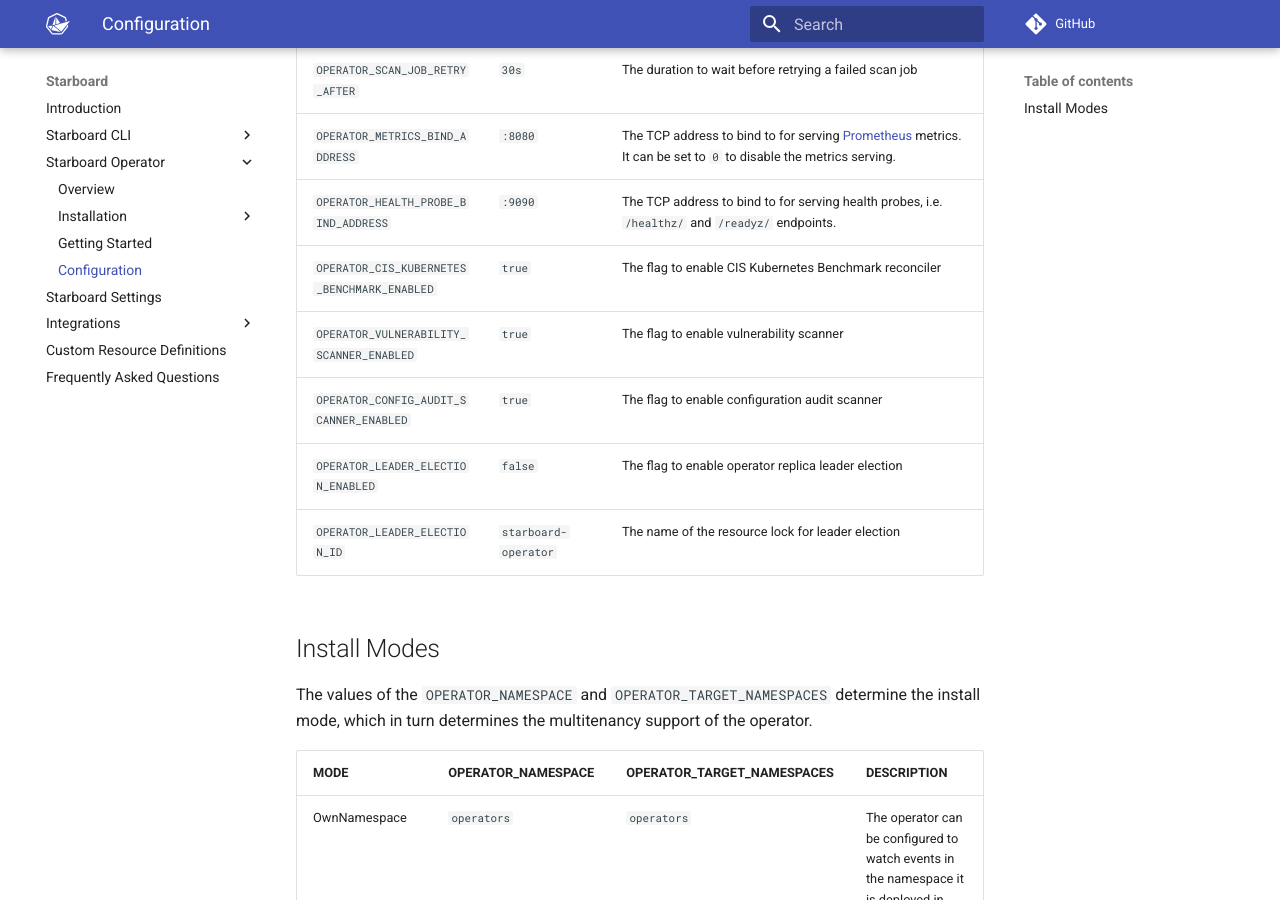
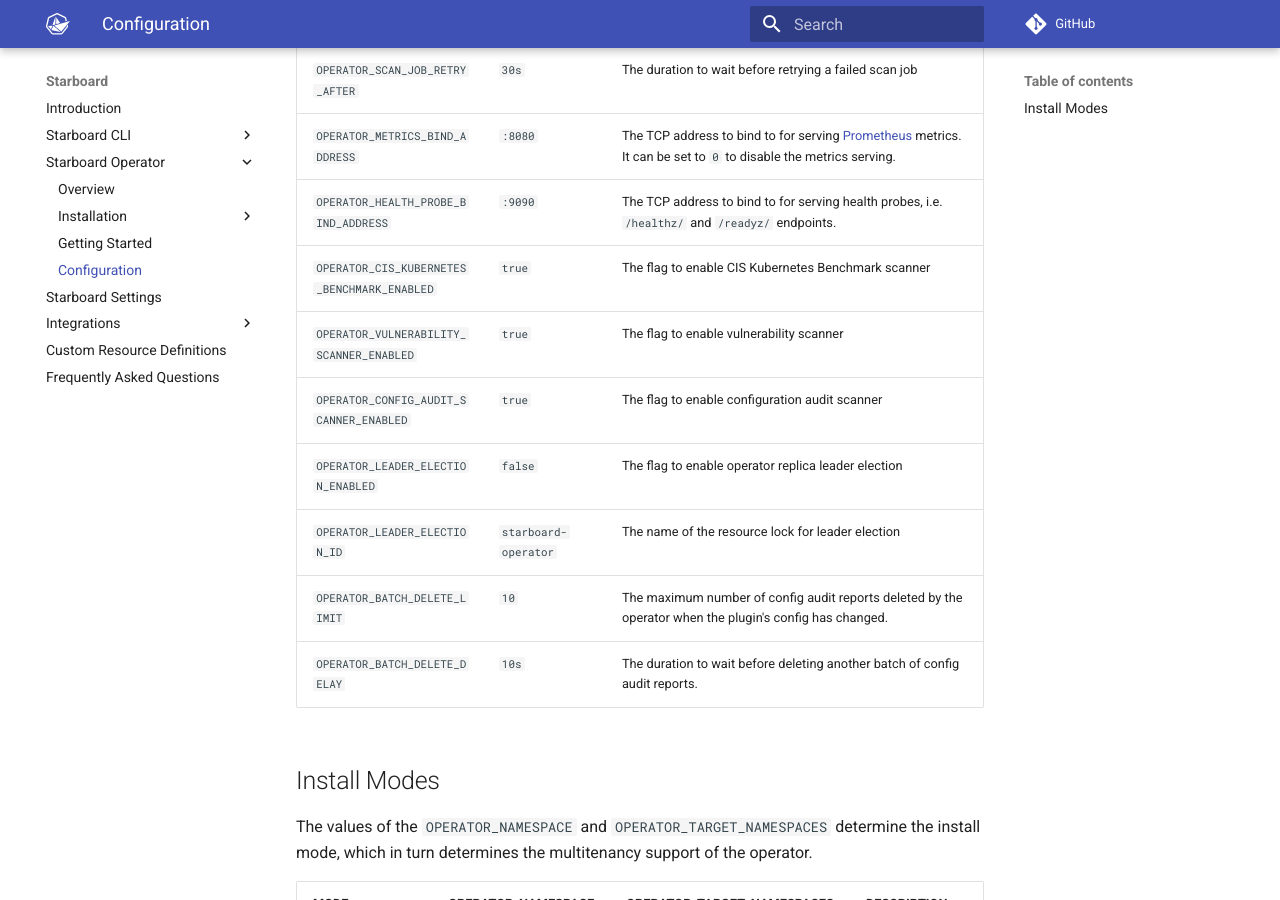
Before and after one commit to aquasecurity/starboard, an MkDocs documentation site: the page built from docs/operator/configuration.md, in a window 1280 px wide and 900 px high, scrolled down 615 px. Built offline with MkDocs 1.6.1 and Material for MkDocs 9.7.7, drawn with Linux system fonts in a browser that asks for light colours; comment, search, counter and statistics services are not loaded; the version menu is left out.

```diff
--- a/deploy/static/05-starboard-operator.config.yaml
+++ b/deploy/static/05-starboard-operator.config.yaml
@@ -204,3 +204,9 @@ kind: Secret
 metadata:
   name: starboard
   namespace: starboard-operator
+---
+apiVersion: v1
+kind: ConfigMap
+metadata:
+  name: starboard-conftest-config
+  namespace: starboard-operator
--- /dev/null
+++ b/deploy/static/kustomization.yaml
@@ -0,0 +1,6 @@
+resources:
+  - 06-starboard-operator.deployment.yaml
+images:
+  - name: docker.io/aquasec/starboard-operator
+    newName: docker.io/aquasec/starboard-operator
+    newTag: dev
--- a/docs/operator/configuration.md
+++ b/docs/operator/configuration.md
@@ -11,11 +11,13 @@ Configuration of the operator's pod is done via environment variables at startup
 | `OPERATOR_SCAN_JOB_RETRY_AFTER`             | `30s`                  | The duration to wait before retrying a failed scan job |
 | `OPERATOR_METRICS_BIND_ADDRESS`             | `:8080`                | The TCP address to bind to for serving [Prometheus][prometheus] metrics. It can be set to `0` to disable the metrics serving. |
 | `OPERATOR_HEALTH_PROBE_BIND_ADDRESS`        | `:9090`                | The TCP address to bind to for serving health probes, i.e. `/healthz/` and `/readyz/` endpoints. |
-| `OPERATOR_CIS_KUBERNETES_BENCHMARK_ENABLED` | `true`                 | The flag to enable CIS Kubernetes Benchmark reconciler |
+| `OPERATOR_CIS_KUBERNETES_BENCHMARK_ENABLED` | `true`                 | The flag to enable CIS Kubernetes Benchmark scanner |
 | `OPERATOR_VULNERABILITY_SCANNER_ENABLED`    | `true`                 | The flag to enable vulnerability scanner |
 | `OPERATOR_CONFIG_AUDIT_SCANNER_ENABLED`     | `true`                 | The flag to enable configuration audit scanner |
 | `OPERATOR_LEADER_ELECTION_ENABLED`          | `false`                | The flag to enable operator replica leader election |
 | `OPERATOR_LEADER_ELECTION_ID`               | `starboard-operator`   | The name of the resource lock for leader election |
+| `OPERATOR_BATCH_DELETE_LIMIT`               | `10`                   | The maximum number of config audit reports deleted by the operator when the plugin's config has changed. |
+| `OPERATOR_BATCH_DELETE_DELAY`               | `10s`                  | The duration to wait before deleting another batch of config audit reports. |
 
 ## Install Modes
 
```
Also changed, not shown: CONTRIBUTING.md (+32 -7 lines), docs/operator/installation/helm.md (+5 -5 lines), docs/operator/installation/kubectl.md (+6 -6 lines), docs/operator/installation/olm.md (+7 -6 lines), docs/settings.md (+3 -1 lines), 3 other files.
